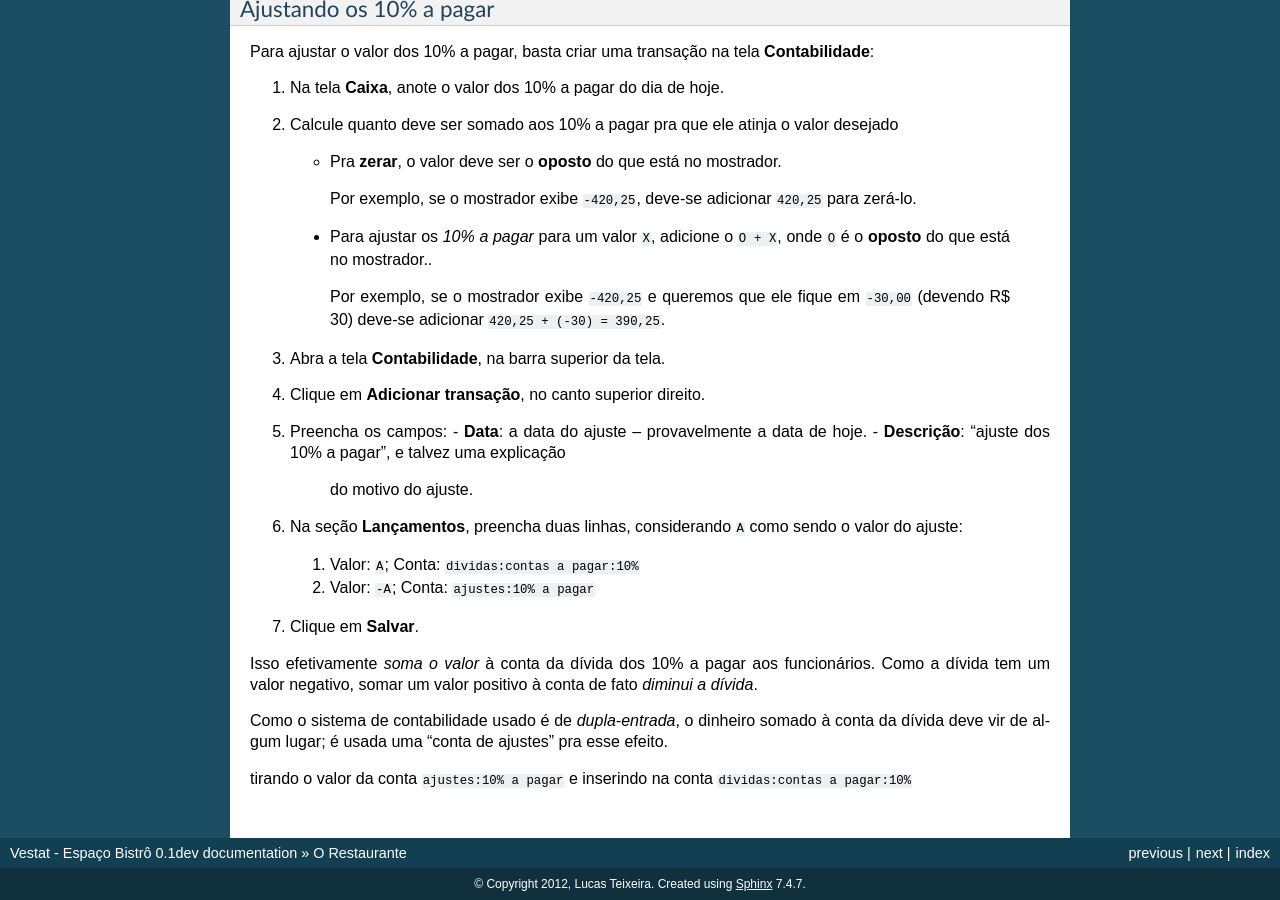
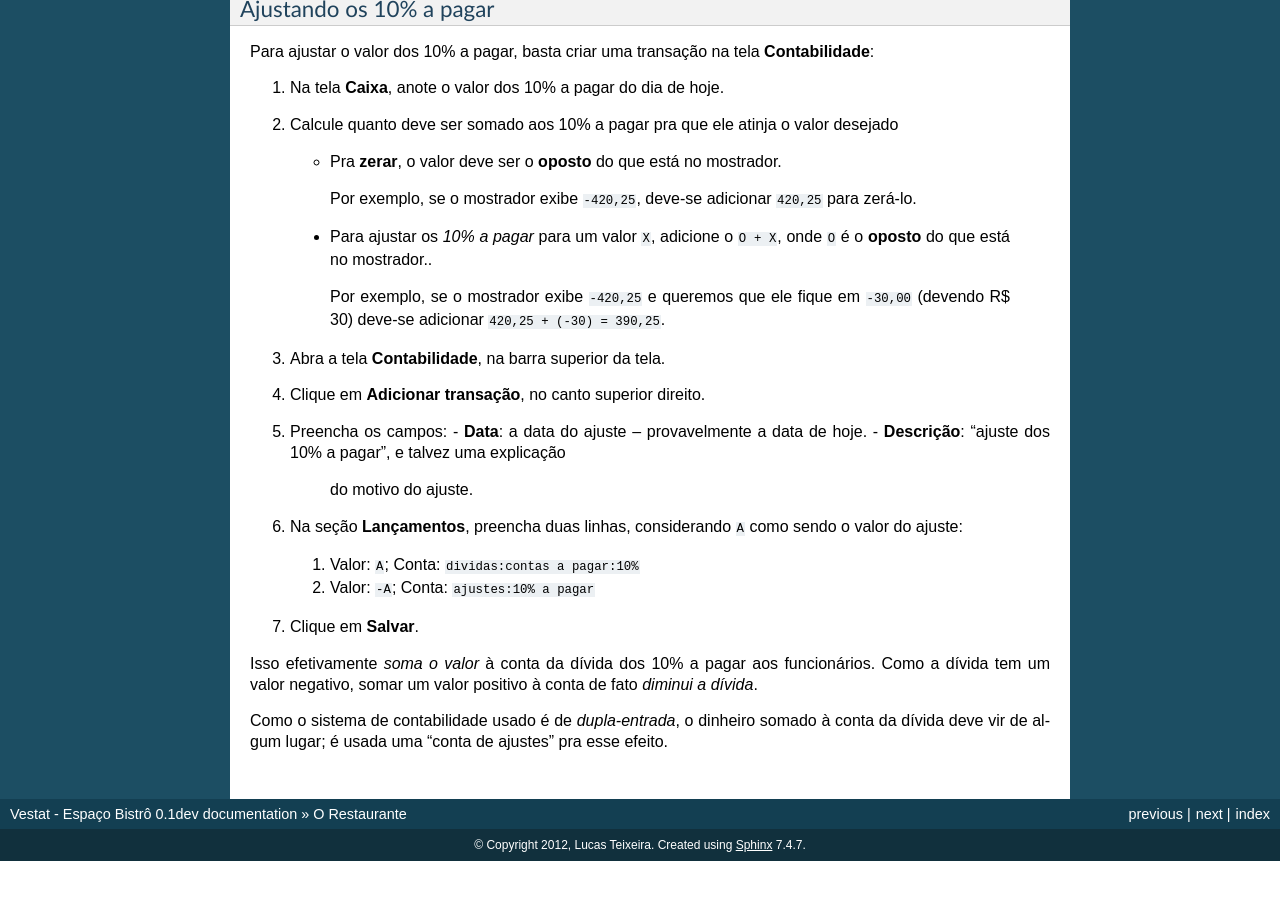
Before and after one commit to duasfl8r/vestat, a Sphinx documentation site: the page built from docs/restaurante.rst, in a window 1280 px wide and 900 px high, scrolled down 1426 px. Built offline with Sphinx 7.4.7, drawn with Linux system fonts in a browser that asks for light colours; formulas are drawn with MathJax 3; after the commit the page ends 2287 px from its top, so only the background shows below that.

Commit message:
tirando texto fora do lugar

```diff
--- a/docs/restaurante.rst
+++ b/docs/restaurante.rst
@@ -139,5 +139,3 @@ positivo à conta de fato *diminui a dívida*.
 Como o sistema de contabilidade usado é de *dupla-entrada*, o
 dinheiro somado à conta da dívida deve vir de algum lugar; é usada
 uma "conta de ajustes" pra esse efeito.
-
-tirando o valor da conta ``ajustes:10% a pagar`` e inserindo na conta ``dividas:contas a pagar:10%``
```
